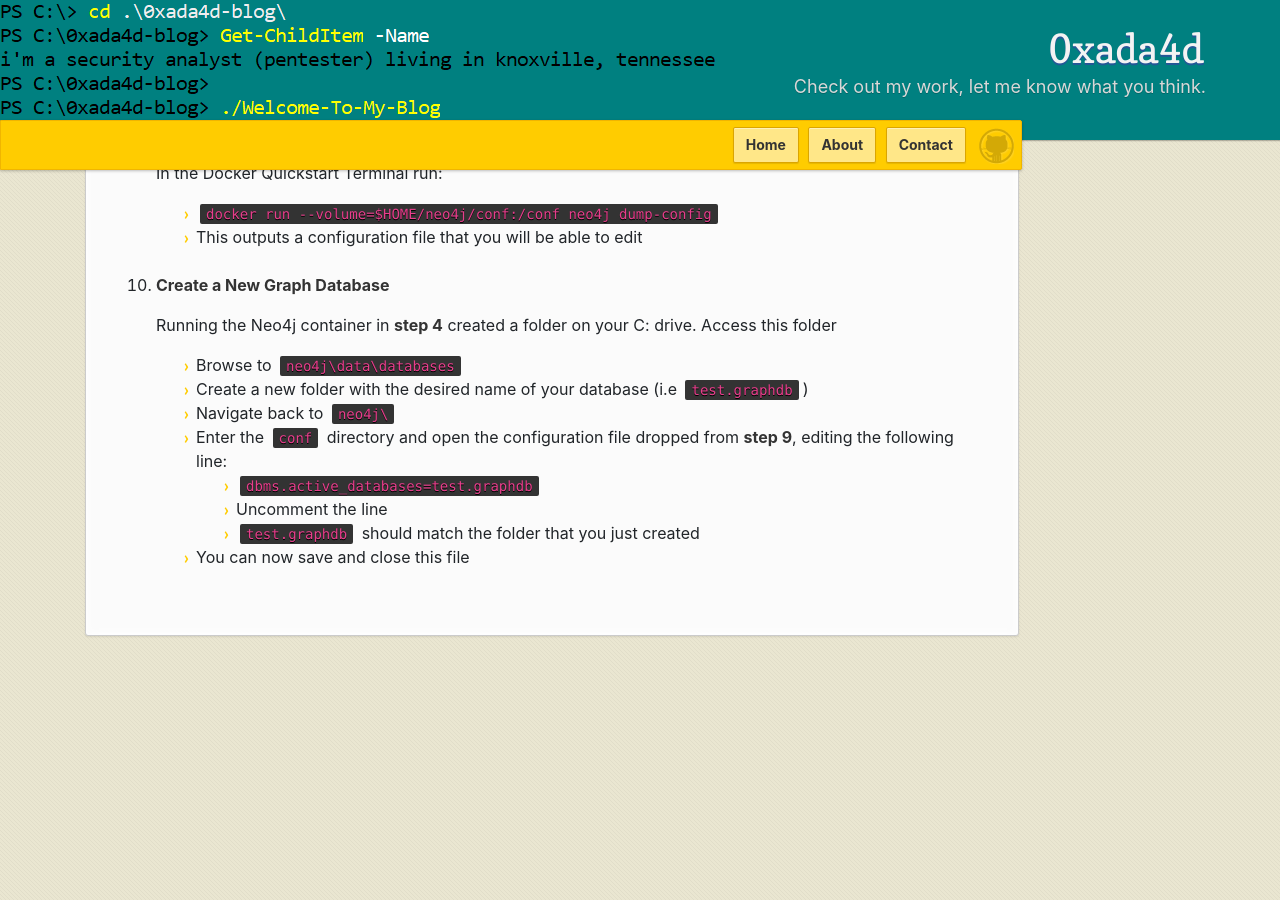
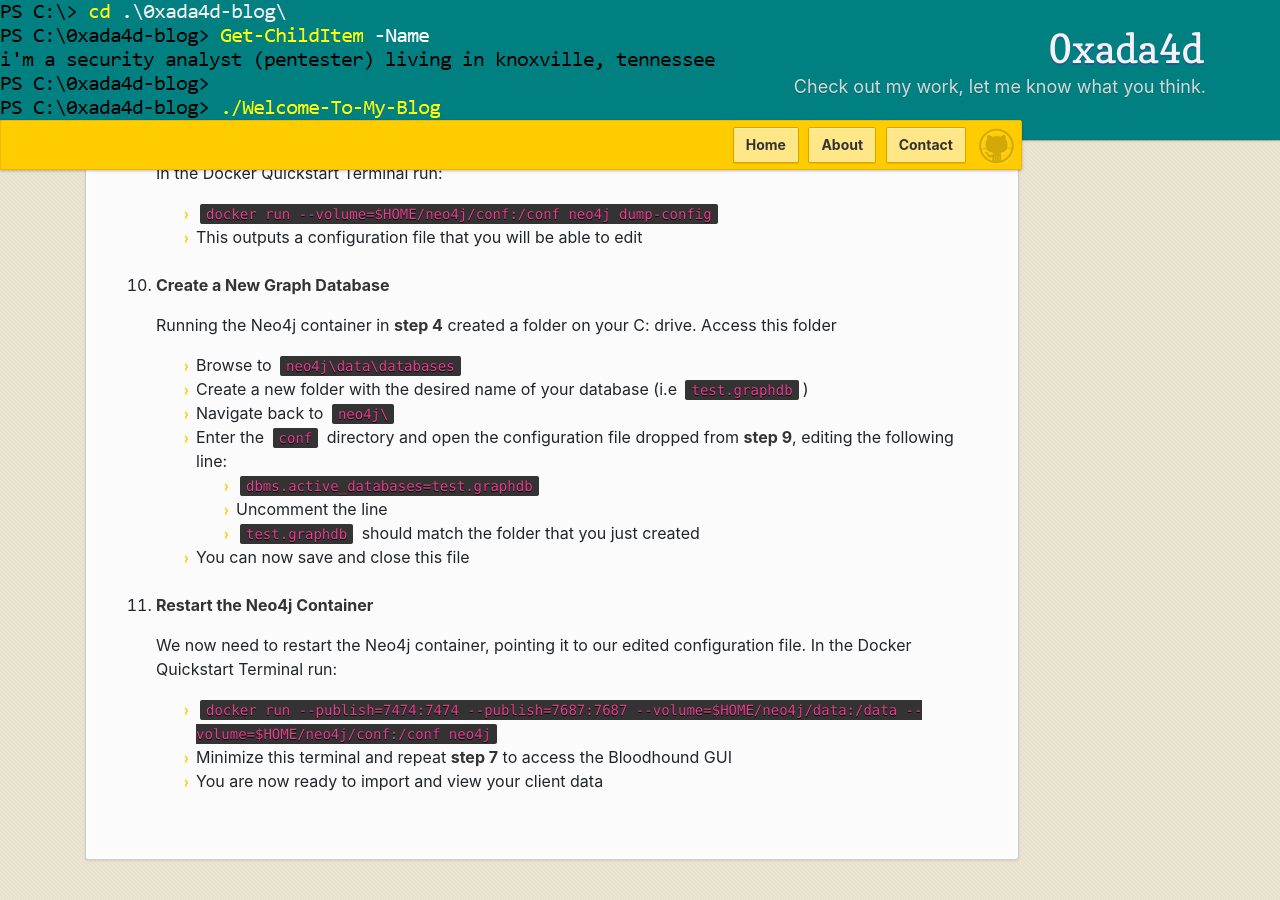
Before and after one commit to 0xada4d/0xada4d.github.io, a Jekyll site: the page built from _posts/2018-03-03-installing-bloodhound-server.md, in a window 1280 px wide and 900 px high, scrolled down 2556 px. Built offline with Jekyll 4.4.1, drawn with Linux system fonts in a browser that asks for light colours; comment, search, counter and statistics services are not loaded; before the commit the page ends 3232 px from its top, so only the background shows below that.

Commit message:
bloodhound how-to post

```diff
--- a/_posts/2018-03-03-installing-bloodhound-server.md
+++ b/_posts/2018-03-03-installing-bloodhound-server.md
@@ -102,3 +102,10 @@
       - Uncomment the line
       - `test.graphdb` should match the folder that you just created
     - You can now save and close this file
+<br>
+11. **Restart the Neo4j Container**
+
+    We now need to restart the Neo4j container, pointing it to our edited configuration file. In the Docker Quickstart Terminal run:
+    - `docker run --publish=7474:7474 --publish=7687:7687 --volume=$HOME/neo4j/data:/data --volume=$HOME/neo4j/conf:/conf neo4j`
+    - Minimize this terminal and repeat **step 7** to access the Bloodhound GUI
+    - You are now ready to import and view your client data
```
